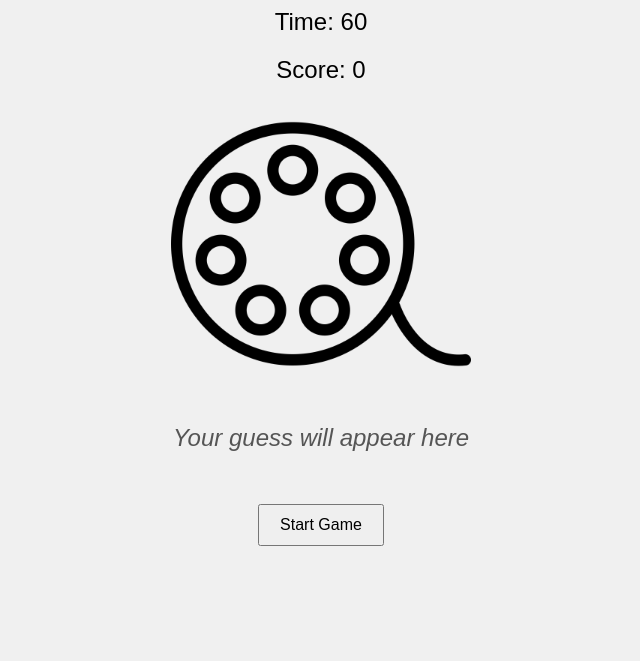
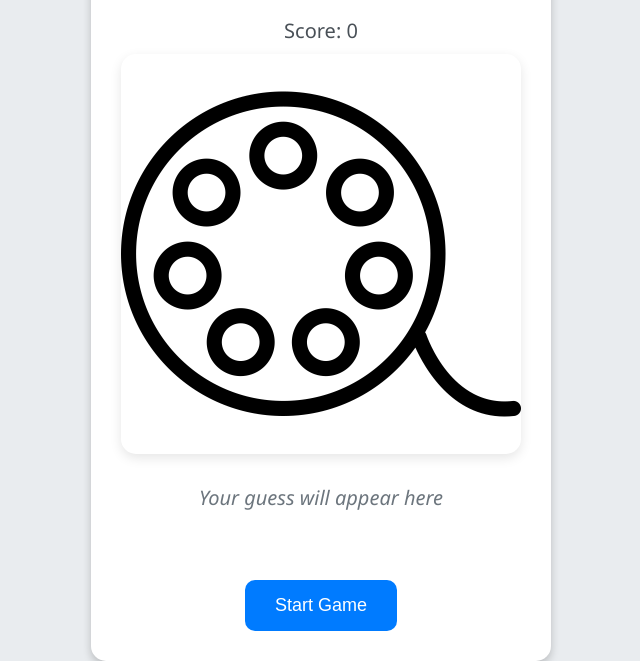
Before and after one commit to mous9270/CineWize, a plain HTML site: page index.html in a window 1280 px wide. Shown: the part 163-824 px from the top of the page, without its empty margins (319-959 px from the left). Before the commit the page ends 800 px from the top, so only its background shows below. Drawn offline with Linux system fonts and the light colour scheme.

Commit message:
Ui improved. Proper basic design.

```diff
--- a/index.html
+++ b/index.html
@@ -6,43 +6,99 @@
     <title>Telugu Movie Guessing Game</title>
     <style>
         body {
-            font-family: Arial, sans-serif;
+            font-family: 'Segoe UI', Tahoma, Geneva, Verdana, sans-serif;
+            background-color: #e9ecef;
             display: flex;
             flex-direction: column;
             align-items: center;
             justify-content: center;
-            height: 100vh;
+            min-height: 100vh;
             margin: 0;
-            background-color: #f0f0f0;
         }
-        #movieImage {
-            max-width: 300px;
-            max-height: 300px;
+
+        h1 {
+            font-size: 36px;
+            color: #343a40;
             margin-bottom: 20px;
         }
+
+        #gameContainer {
+            display: flex;
+            flex-direction: column;
+            align-items: center;
+            background-color: #ffffff;
+            border-radius: 15px;
+            padding: 30px;
+            box-shadow: 0 4px 8px rgba(0, 0, 0, 0.2);
+        }
+
+        #movieImage {
+            width: 100%;
+            max-width: 400px;
+            height: auto;
+            border-radius: 15px;
+            margin-bottom: 20px;
+            box-shadow: 0 4px 12px rgba(0, 0, 0, 0.1);
+        }
+
         button {
-            margin: 10px;
-            padding: 10px 20px;
-            font-size: 16px;
+            padding: 15px 30px;
+            font-size: 18px;
+            color: #fff;
+            background-color: #007bff;
+            border: none;
+            border-radius: 10px;
+            cursor: pointer;
+            margin-top: 20px;
+            transition: background-color 0.3s;
         }
+
+        button:hover {
+            background-color: #0056b3;
+        }
+
         #timer, #score, #userGuess {
+            font-size: 20px;
+            margin: 10px 0;
+            color: #495057;
+        }
+
+        #result {
             font-size: 24px;
-            margin: 10px 0;
+            color: #28a745;
+            margin-top: 15px;
+            font-weight: bold;
         }
+
         #userGuess {
             font-style: italic;
-            color: #555;
+            color: #6c757d;
+        }
+
+        @media (max-width: 600px) {
+            h1 {
+                font-size: 28px;
+            }
+            button {
+                font-size: 16px;
+                padding: 10px 20px;
+            }
+            #timer, #score, #userGuess {
+                font-size: 18px;
+            }
         }
     </style>
 </head>
 <body>
     <h1>Guess the Telugu Movie</h1>
-    <div id="timer">Time: 60</div>
-    <div id="score">Score: 0</div>
-    <img id="movieImage" src="./images/image.png" alt="Movie Image">
-    <div id="userGuess">Your guess will appear here</div>
-    <p id="result"></p>
-    <button id="startGame">Start Game</button>
+    <div id="gameContainer">
+        <div id="timer">Time: 60</div>
+        <div id="score">Score: 0</div>
+        <img id="movieImage" src="./images/image.png" alt="Movie Image">
+        <div id="userGuess">Your guess will appear here</div>
+        <p id="result"></p>
+        <button id="startGame">Start Game</button>
+    </div>
 
     <script>
         const originalMovies = [
@@ -55,7 +111,7 @@
             { name: "అహా నా పెళ్ళంట", image: "./images/image 7.png" },
             { name: "మహానటి", image: "./images/image 8.png" },
             { name: "ఆ నలుగురు", image: "./images/image 9.png" },
-            { name: "బాహుబలి ", image: "./images/image 10.png" },
+            { name: "బాహుబలి", image: "./images/image 10.png" },
             { name: "బొమ్మరిల్లు", image: "./images/image 11.png" },
             { name: "పెళ్లి చూపులు", image: "./images/image 12.png" },
             { name: "హాయ్ నాన్న", image: "./images/image 13.png" },
```
Also changed, not shown: 1 other file.
